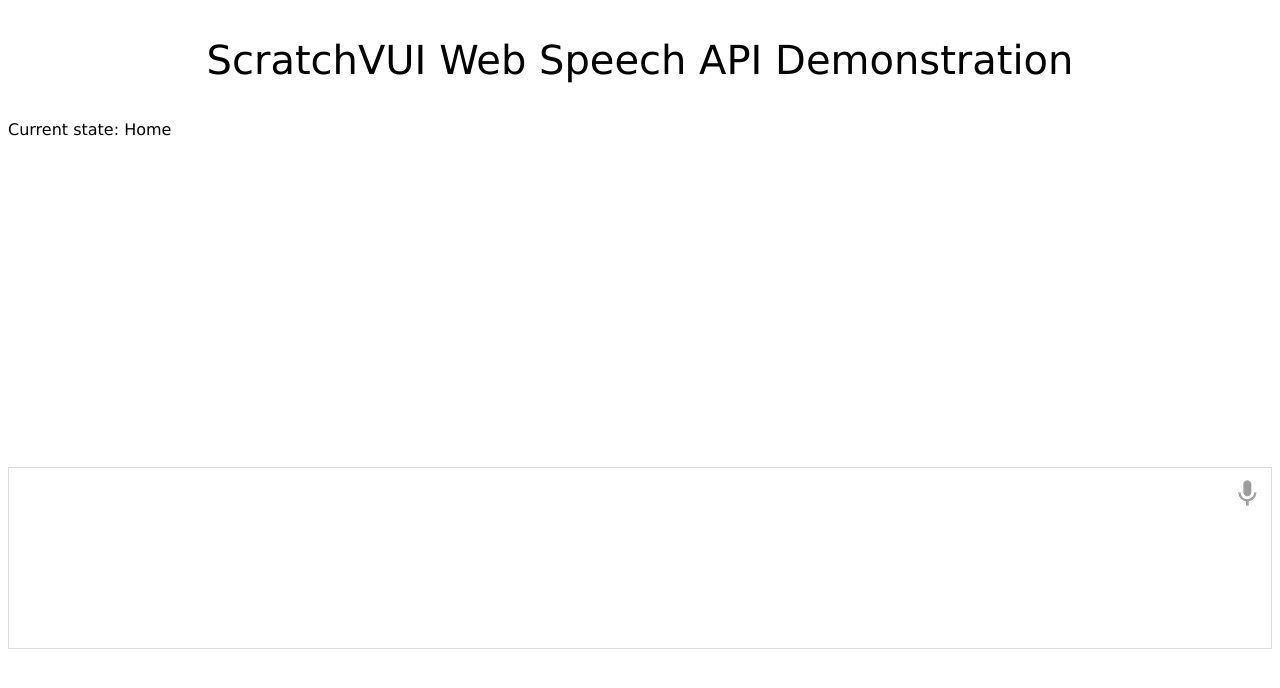
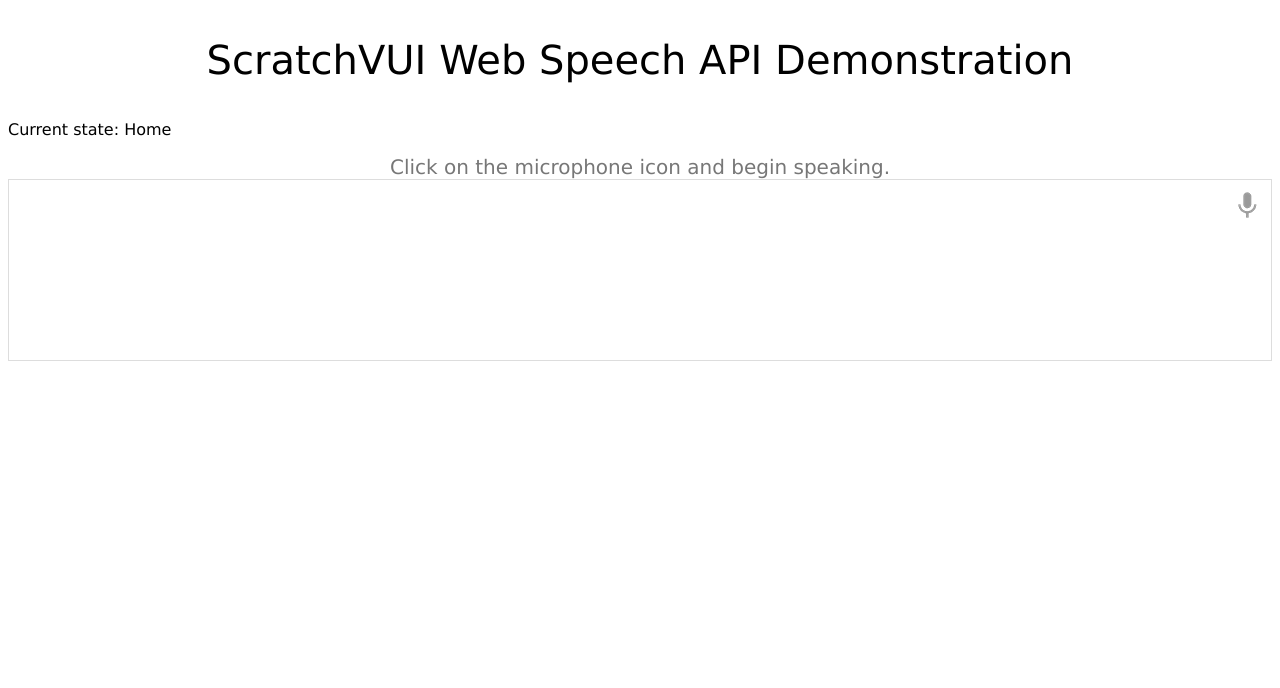
Before and after one commit to quachtina96/scratch-vui, a website built with webpack: page src/prototype.html in a window 1280 px wide. Built offline with nearby package versions, Linux system fonts and the light colour scheme.

Commit message:
fix bug importing state machine incorrectly

```diff
--- a/src/prototype.html
+++ b/src/prototype.html
@@ -117,5 +117,5 @@
   <script src='scratch_instruction.js'></script>
   <script src='history.js'></script>
   <script src='scratch_project.js'></script>
-  <script src='scratch.js'></script>
+  <script src='scratch_state_machine.js'></script>
   <script src='prototype.js'></script>
```
